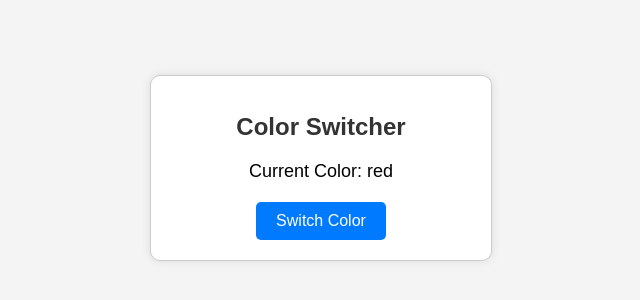
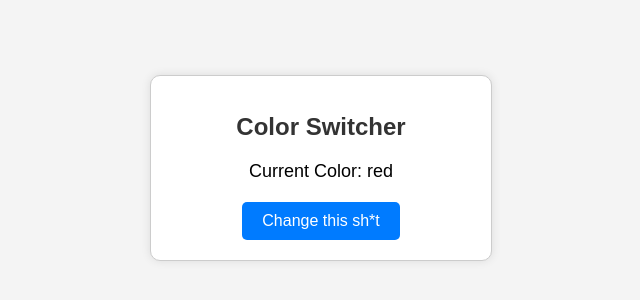
Before and after one commit to Olehq312/bdeProject, a website: page src/index.html in a window 1280 px wide. Shown: the part 232-532 px from the top of the page, without its empty margins (319-959 px from the left). Drawn offline with Linux system fonts and the light colour scheme.

Commit message:
changed name

```diff
--- a/src/index.html
+++ b/src/index.html
@@ -13,7 +13,7 @@
     <div id="color-box">
         <h1>Color Switcher</h1>
         <div id="color-display">Current Color: </div>
-        <button id="switch-button">Switch Color</button>
+        <button id="switch-button">Change this sh*t</button>
     </div>
     <script src="main.js"></script>
 </body>
```
